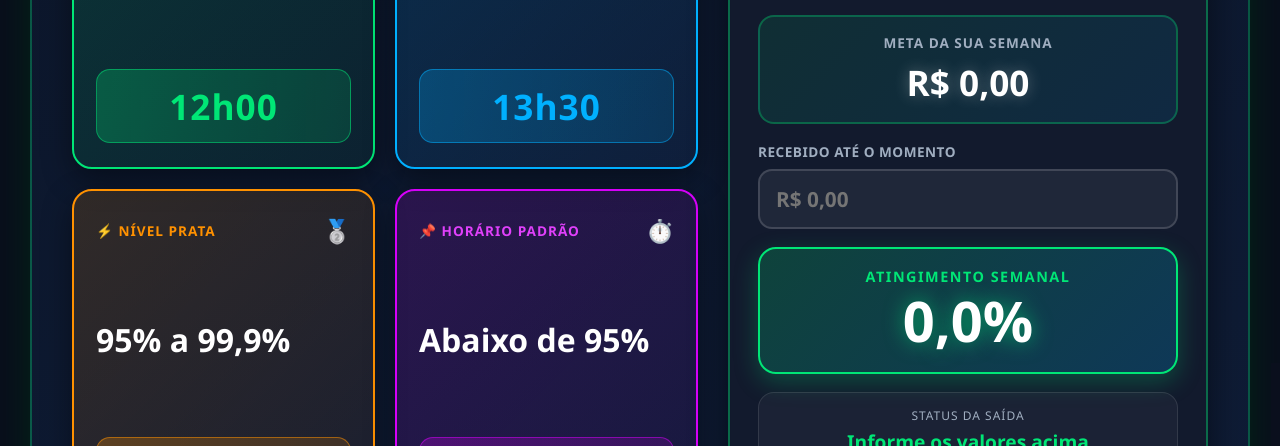
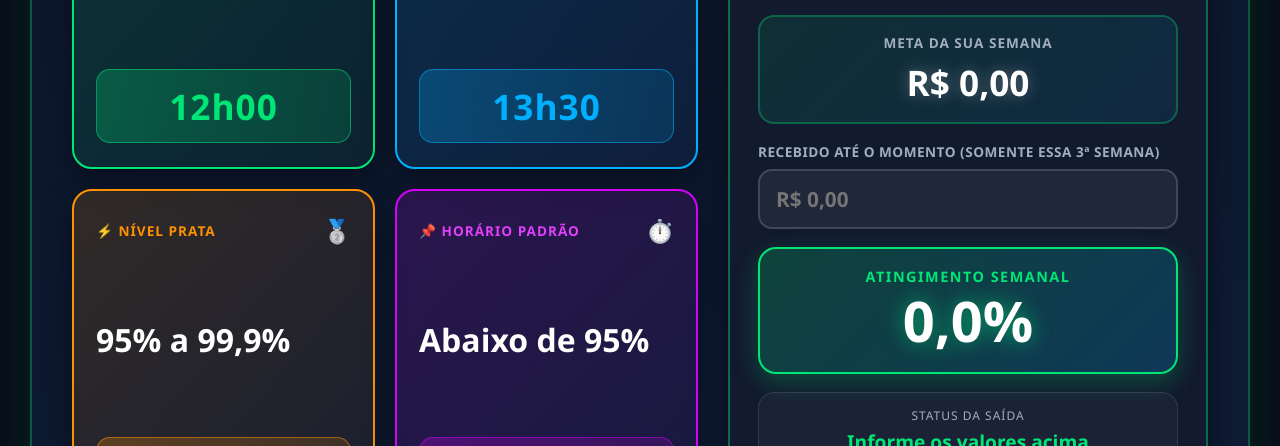
Before and after one commit to robsonroberto0112-coder/Paniel-de-Recbimento-Pagueplay, a plain HTML site: page index.html in a window 1280 px wide. Shown: the part 654-1100 px from the top of the page. Drawn offline with Linux system fonts and the light colour scheme.

Commit message:
Update index.html

```diff
--- a/index.html
+++ b/index.html
@@ -624,7 +624,9 @@
           </div>
 
           <div class="input-group">
-            <label for="recebidoInput">Recebido até o momento</label>
+            <label for="recebidoInput"
+              >Recebido até o momento (Somente essa 3ª semana)
+            </label>
             <div class="input-wrapper">
               <input
                 type="text"
```
